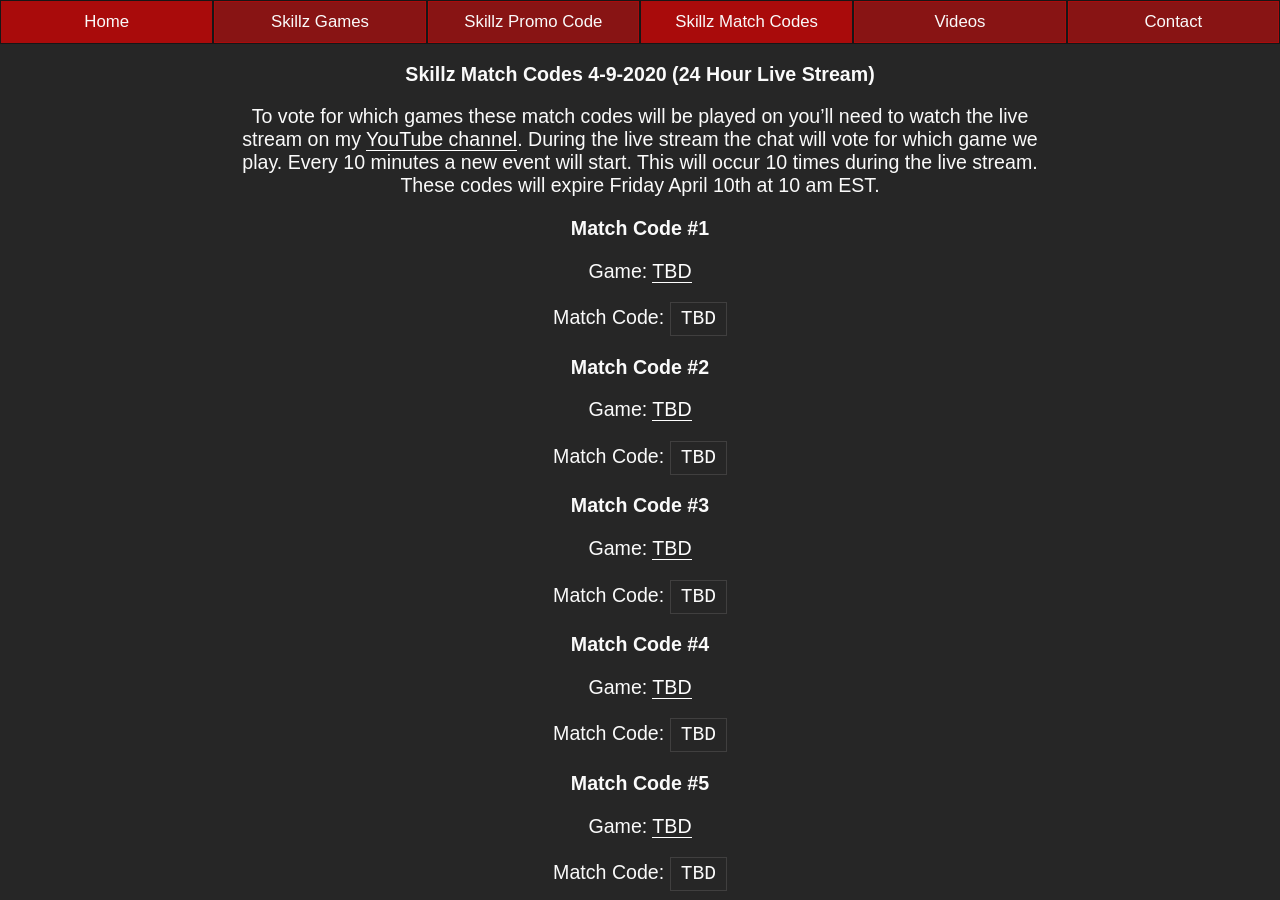
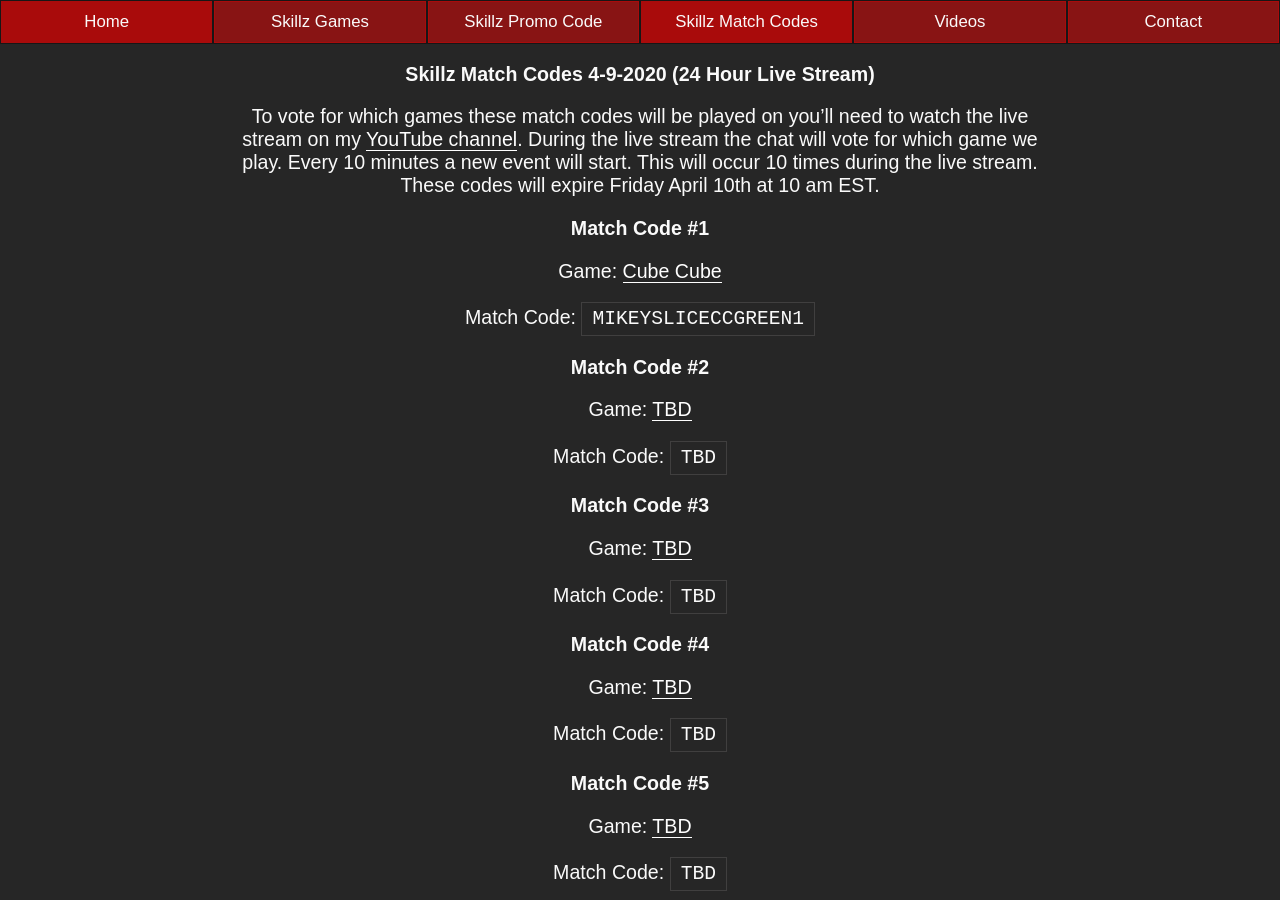
Before and after one commit to mikeyslice/esports-medium, a Jekyll site: the page built from skillz-match-codes.md, in a window 1280 px wide and 900 px high, scrolled down 3105 px. Built offline with Jekyll 4.4.1, drawn with Linux system fonts in a browser that asks for light colours.

Commit message:
Update Skillz Match Codes “skillz-match-codes”

```diff
--- a/_includes/pages/skillz-match-codes.html
+++ b/_includes/pages/skillz-match-codes.html
@@ -103,9 +103,9 @@
 
 <h3>Match Code #1</h3>
 
-<p>Game: <a href="/skillz-games/">TBD</a></p>
+<p>Game: <a href="/skillz-games/">Cube Cube</a></p>
 
-<p>Match Code: <code>TBD</code><p>
+<p>Match Code: <code>MIKEYSLICECCGREEN1</code><p>
 
 <h3>Match Code #2</h3>
 
```
